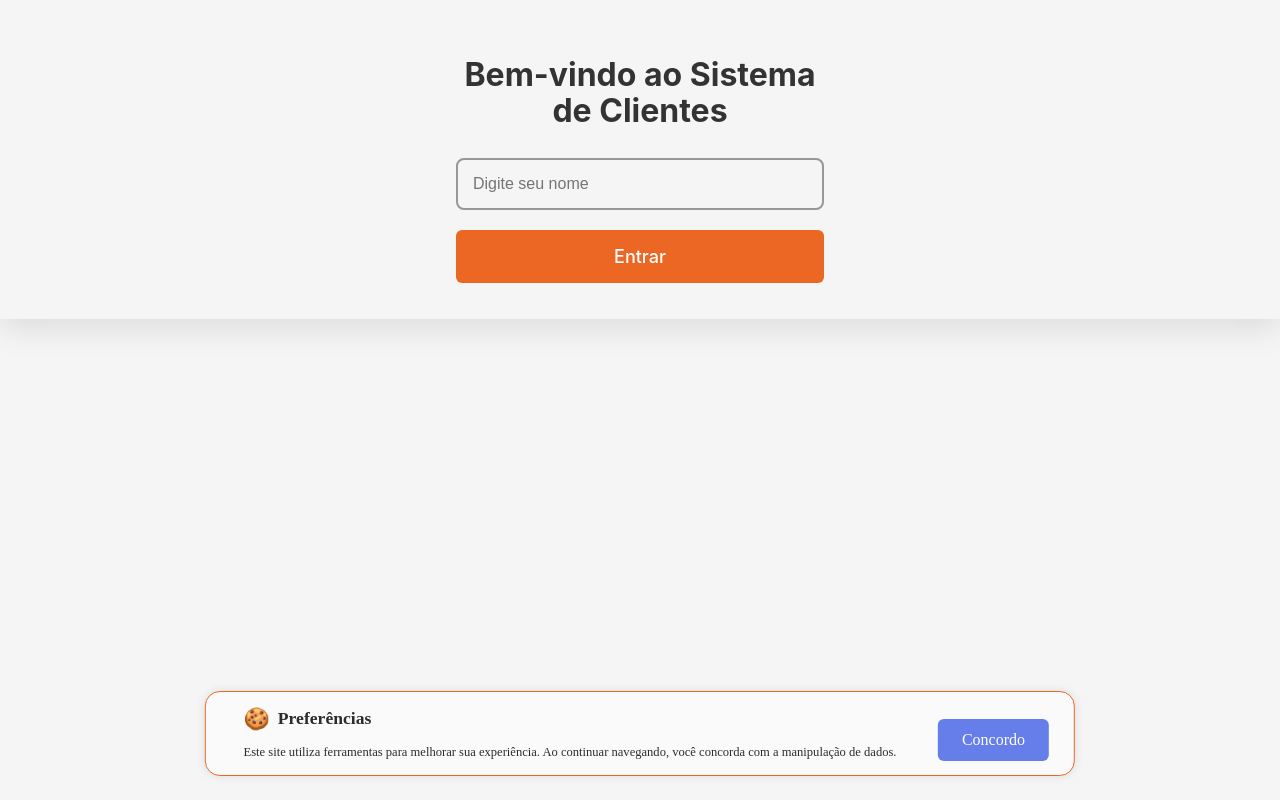
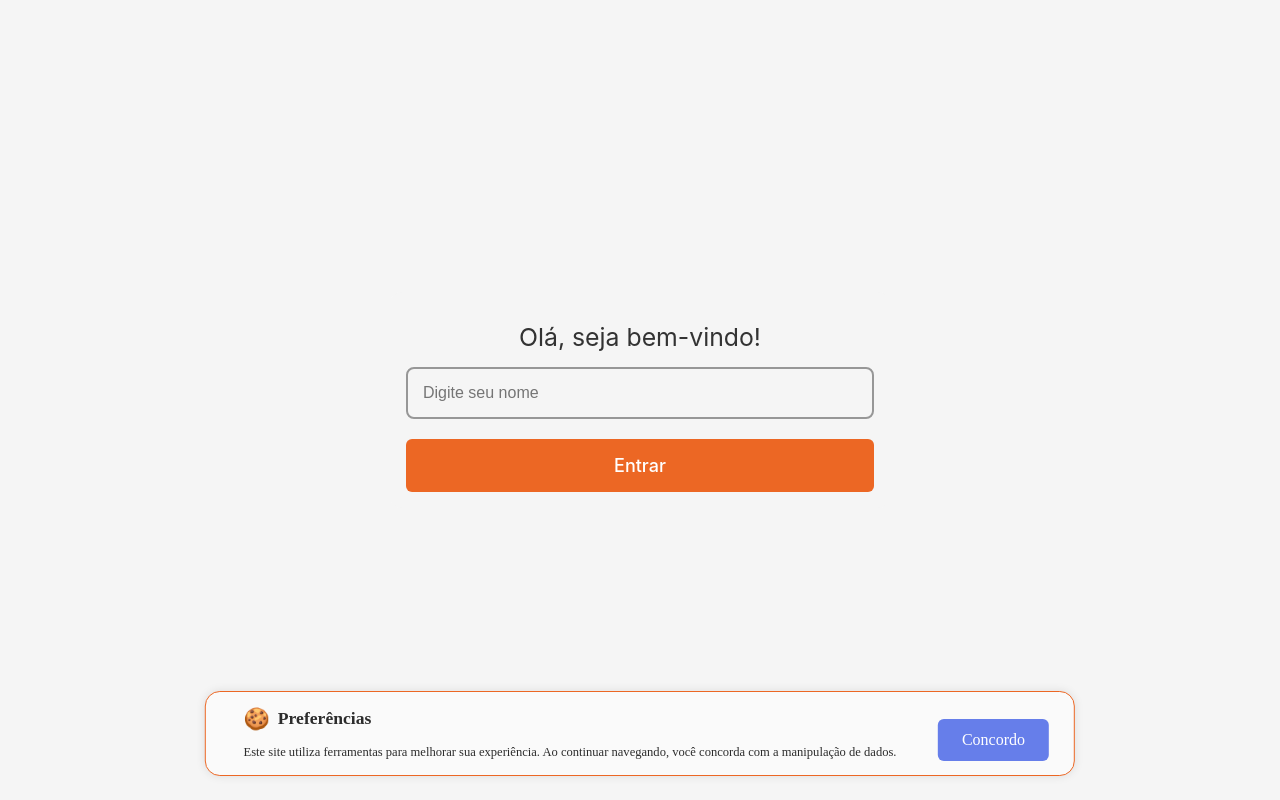
Before and after one commit to KennedyCordeiro/Teddy-Test, a React (Vite) app: page / in a window 1280 px wide. Built offline with nearby package versions, Linux system fonts and the light colour scheme.

Commit message:
fix: Correções de estilização e página de login

```diff
--- a/src/micro-frontends/auth/components/Login/Login.styled.tsx
+++ b/src/micro-frontends/auth/components/Login/Login.styled.tsx
@@ -2,27 +2,31 @@ import styled from "styled-components";
 
 export const LoginContainer = styled.div`
   width: 100%;
+  height: 100dvh;
   background-color: var(--primary-color);
   display: flex;
   align-items: center;
   justify-content: center;
-  padding: 20px;
+  flex-direction: column;
+  justify-content: center;
   box-shadow: 0 10px 30px rgba(0, 0, 0, 0.1);
 `;
 
 export const LoginCard = styled.div`
   background: var(--primary-color);
   border-radius: 12px;
+  max-width: 500px;
   padding: min(1rem, 10%);
-  max-width: 400px;
   width: 100%;
+  height: fit-content;
 `;
 
 export const LoginTitle = styled.h1`
   color: #333;
-  margin-bottom: 30px;
-  font-size: 2rem;
+  margin-bottom: 1rem;
+  font-size: 1.55rem;
   text-align: center;
+  font-weight: 400;
 `;
 
 export const LoginForm = styled.form`
--- a/src/micro-frontends/auth/components/Login/Login.tsx
+++ b/src/micro-frontends/auth/components/Login/Login.tsx
@@ -11,7 +11,6 @@ export function Login() {
     if (name.trim()) {
       eventBus.emit("user-login", { name: name.trim() });
 
-      // Armazenar no localStorage
       localStorage.setItem("userName", name.trim());
     }
   };
@@ -19,7 +18,7 @@ export function Login() {
   return (
     <S.LoginContainer>
       <S.LoginCard>
-        <S.LoginTitle>Bem-vindo ao Sistema de Clientes</S.LoginTitle>
+        <S.LoginTitle>Olá, seja bem-vindo!</S.LoginTitle>
         <S.LoginForm onSubmit={handleSubmit}>
           <S.LoginInput
             type="text"
```
